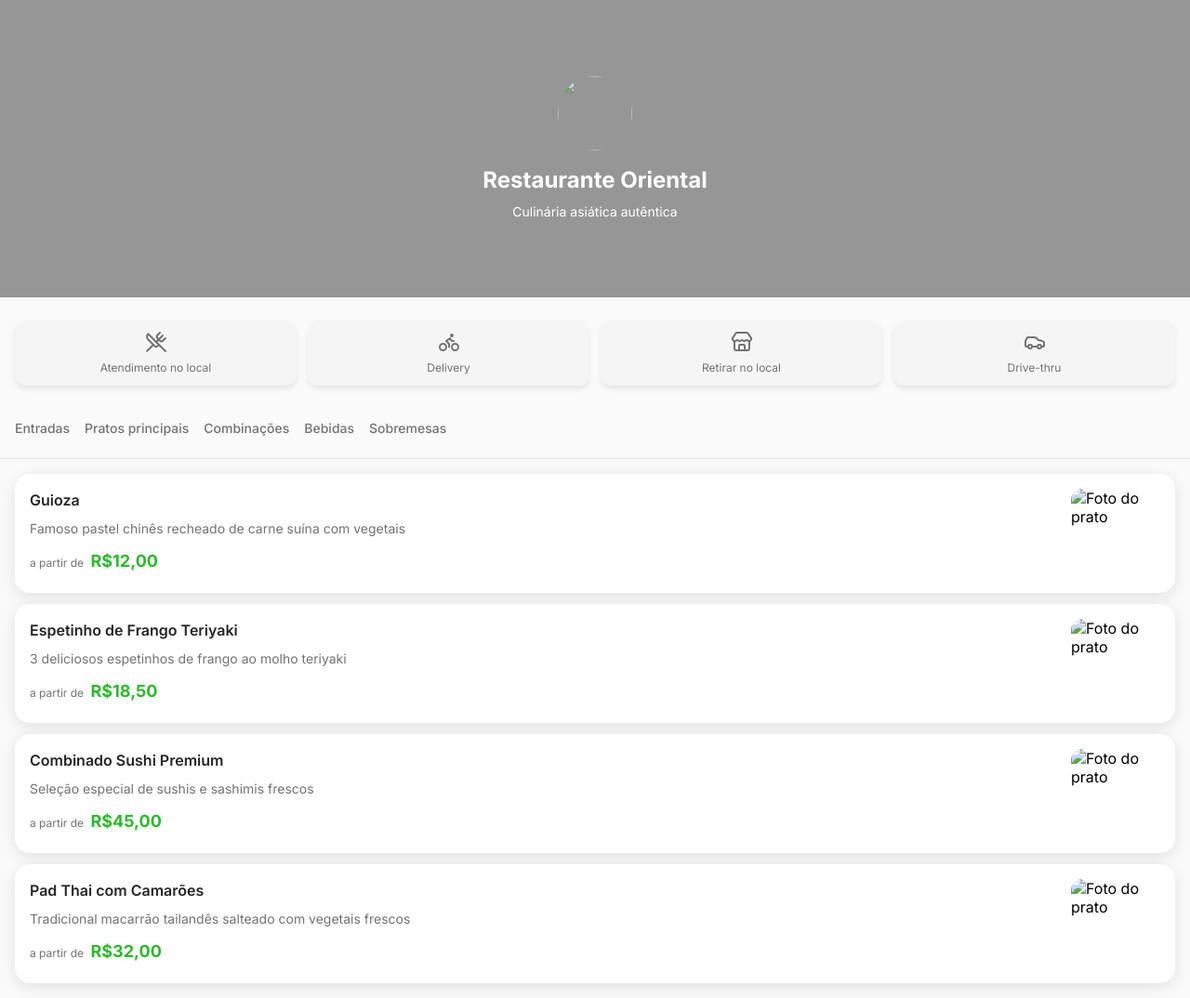
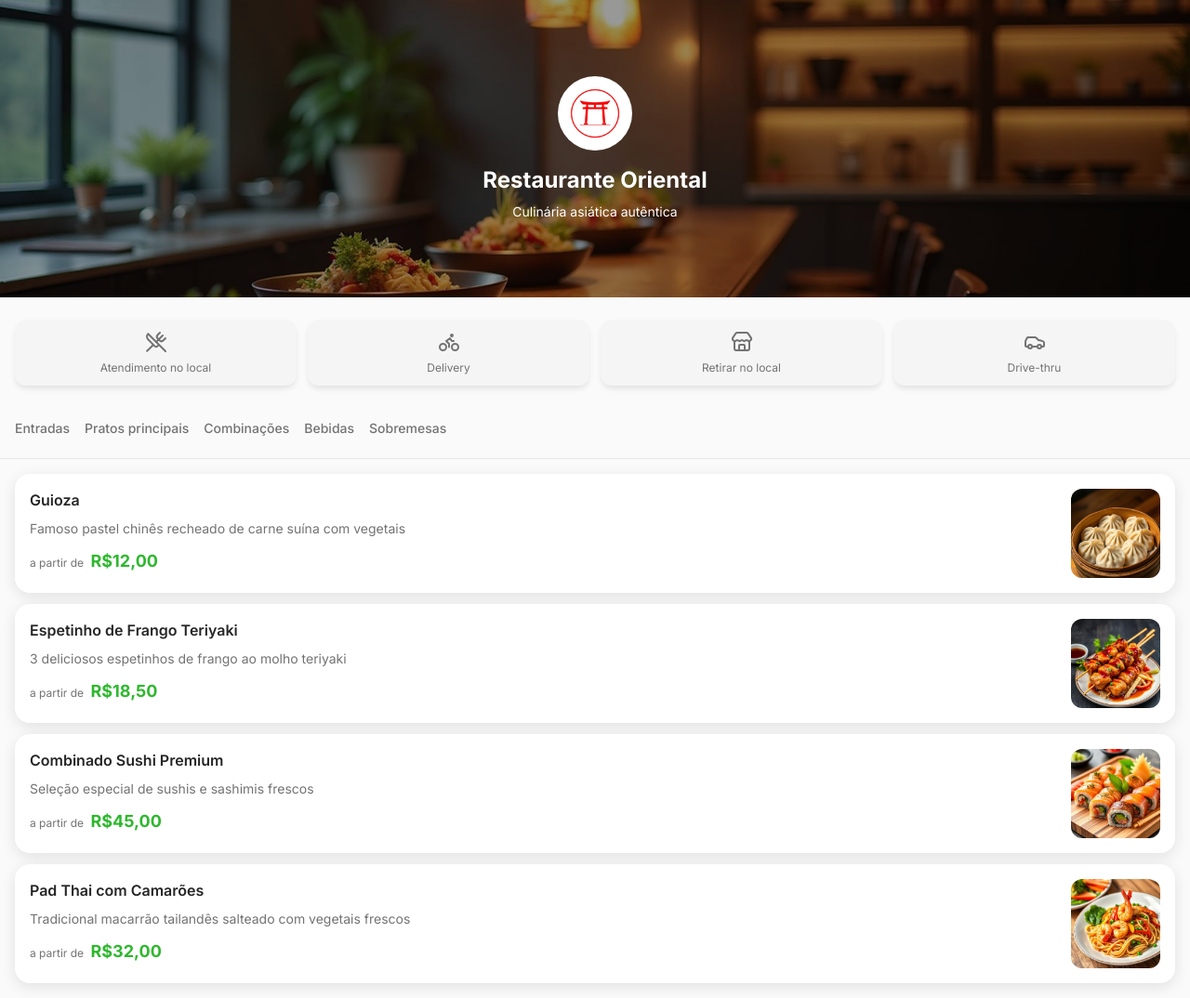
Before and after one commit to PedroA-78/cardapio, a plain HTML site: page index.html in a window 1280 px wide. Shown: the whole page at 93% size. Drawn offline with Linux system fonts and the light colour scheme; the site is published under a folder, as on GitHub Pages, so addresses that start at the root find nothing.

Commit message:
bug: images not working

```diff
--- a/css/default.css
+++ b/css/default.css
@@ -37,7 +37,7 @@ body {
     padding: 0 1.5rem;
     box-sizing: border-box;
 
-    background: url('/assets/hero-restaurant.jpg');
+    background: url('../assets/hero-restaurant.jpg');
     background-position: center;
     background-size: cover;
 }
--- a/index.html
+++ b/index.html
@@ -12,7 +12,7 @@
         <section class="hero">
             <div class="hero_overlay"></div>
             <div class="hero_heading">
-                <img src="/assets/restaurant-logo.png" class="hero_heading_logo">
+                <img src="assets/restaurant-logo.png" class="hero_heading_logo">
                 <h1 class="hero_heading_title">Restaurante Oriental</h1>
                 <p class="hero_heading_text">Culinária asiática autêntica</p>
             </div>
@@ -47,25 +47,25 @@
                 <h2 class="item_title">Guioza</h2>
                 <p class="item_text">Famoso pastel chinês recheado de carne suína com vegetais</p>
                 <p class="item_price">a partir de <span class="item_price_highlight">R$12,00</span></p>
-                <img src="/assets/gyoza.jpg" alt="Foto do prato" class="item_preview">
+                <img src="assets/gyoza.jpg" alt="Foto do prato" class="item_preview">
             </div>
             <div class="item">
                 <h2 class="item_title">Espetinho de Frango Teriyaki</h2>
                 <p class="item_text">3 deliciosos espetinhos de frango ao molho teriyaki</p>
                 <p class="item_price">a partir de <span class="item_price_highlight">R$18,50</span></p>
-                <img src="/assets/teriyaki.jpg" alt="Foto do prato" class="item_preview">
+                <img src="assets/teriyaki.jpg" alt="Foto do prato" class="item_preview">
             </div>
             <div class="item">
                 <h2 class="item_title">Combinado Sushi Premium</h2>
                 <p class="item_text">Seleção especial de sushis e sashimis frescos</p>
                 <p class="item_price">a partir de <span class="item_price_highlight">R$45,00</span></p>
-                <img src="/assets/sushi.jpg" alt="Foto do prato" class="item_preview">
+                <img src="assets/sushi.jpg" alt="Foto do prato" class="item_preview">
             </div>
             <div class="item">
                 <h2 class="item_title">Pad Thai com Camarões</h2>
                 <p class="item_text">Tradicional macarrão tailandês salteado com vegetais frescos</p>
                 <p class="item_price">a partir de <span class="item_price_highlight">R$32,00</span></p>
-                <img src="/assets/noodles.jpg" alt="Foto do prato" class="item_preview">
+                <img src="assets/noodles.jpg" alt="Foto do prato" class="item_preview">
             </div>
         </section>
     </main>
```
